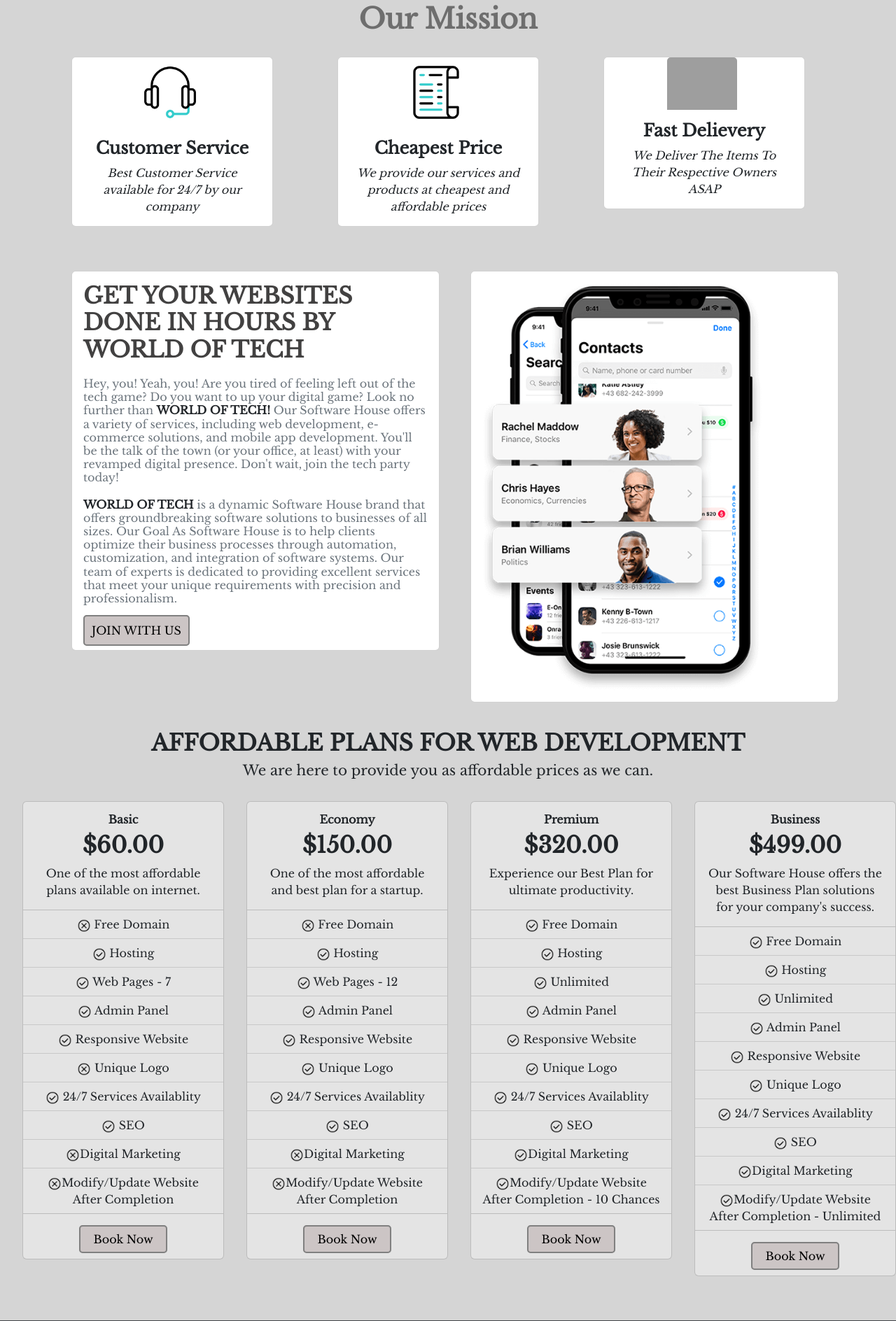
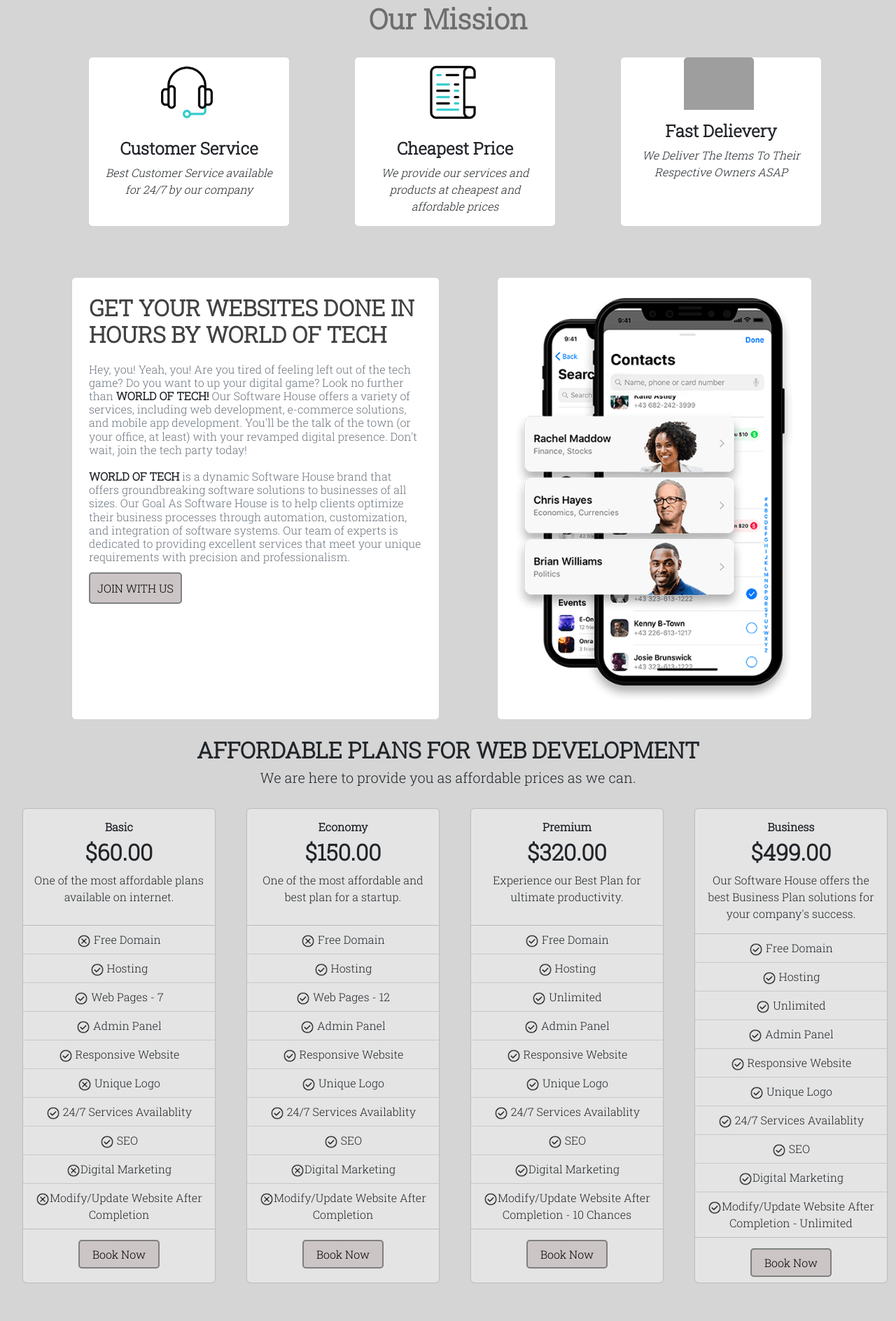
Before and after one commit to mesumbinshaukat/World-Of-Tech, a PHP site: page / in a window 1280 px wide. Shown: the part 551-2439 px from the top of the page at 70% size. Run offline with PHP 8.4, Linux system fonts and the light colour scheme; some libraries are stand-ins or nearby versions; grey boxes are pictures that could not be loaded.

Commit message:
comitted

```diff
--- a/css/style.css
+++ /dev/null
@@ -1,162 +0,0 @@
-@import url('https://fonts.googleapis.com/css2?family=Libre+Baskerville&family=Roboto+Mono:wght@300&display=swap');
-
-
-* {
-font-family: 'Libre Baskerville', serif;
-}
-.first_sp{
-    margin-left: 14rem !important;
-}
-.spacing{
-    margin-left: 4rem;
-}
-
-
-   .btn-animated {
-    position: relative;
-    display: inline-block;
-    padding: 10px 20px;
-    color: #fff;
-    font-size: 16px;
-    text-decoration: none;
-    text-transform: uppercase;
-    overflow: hidden;
-    transition: 0.5s;
-    /* margin-top: 40px; */
-    letter-spacing: 4px;
-  }
-
-   .btn-animated:hover {
-    background:  #464646 !important;
-    color: #ffffff;
-    border-radius: 5px;
-    box-shadow: 0 0 2px gray, 0 0 15px gray, 0 0 25px gray,
-      0 0 50px gray;
-  }
-
-   .btn-animated span {
-    position: absolute;
-    display: block;
-  }
-
-   .btn-animated span:nth-child(1) {
-    top: 0;
-    left: -100%;
-    width: 100%;
-    height: 2px;
-    background: linear-gradient(90deg, transparent, #fff);
-    animation: btn-anim1 1s linear infinite;
-  }
-
-  @keyframes btn-anim1 {
-    0% {
-      left: -100%;
-    }
-    50%,
-    100% {
-      left: 100%;
-    }
-  }
-
-   .btn-animated span:nth-child(2) {
-    top: -100%;
-    right: 0;
-    width: 2px;
-    height: 100%;
-    background: linear-gradient(180deg, transparent, #fff);
-    animation: btn-anim2 1s linear infinite;
-    animation-delay: 0.25s;
-  }
-
-  @keyframes btn-anim2 {
-    0% {
-      top: -100%;
-    }
-    50%,
-    100% {
-      top: 100%;
-    }
-  }
-
-   .btn-animated span:nth-child(3) {
-    bottom: 0;
-    right: -100%;
-    width: 100%;
-    height: 2px;
-    background: linear-gradient(270deg, transparent, #fff);
-    animation: btn-anim3 1s linear infinite;
-    animation-delay: 0.5s;
-  }
-
-  @keyframes btn-anim3 {
-    0% {
-      right: -100%;
-    }
-    50%,
-    100% {
-      right: 100%;
-    }
-  }
-
-  .btn-animated span:nth-child(4) {
-    bottom: -100%;
-    left: 0;
-    width: 2px;
-    height: 100%;
-    background: linear-gradient(360deg, transparent, #fff);
-    animation: btn-anim4 1s linear infinite;
-    animation-delay: 0.75s;
-  }
-
-
-
-  @keyframes btn-anim4 {
-    0% {
-      bottom: -100%;
-    }
-    50%,
-    100% {
-      bottom: 100%;
-    }
-  }
-
-/* Extra small devices (phones, 600px and down) */
-@media only screen and (max-width: 992px) {
-    .first_sp{
-        margin-left: 4rem !important;
-    }
-
-        .spacing{
-text-align: center;
-margin-top: 5px;
-}
-
-
-}
-
-/* Small devices (portrait tablets and large phones, 600px and up)
-@media only screen and (min-width: 600px) {...}
-
-/* Medium devices (landscape tablets, 768px and up) */
-/* @media only screen and (min-width: 768px) {...} */
-
-/* Large devices (laptops/desktops, 992px and up) */
-/* @media only screen and (min-width: 992px) {
-    * {
-        font-family: 'Lucida Sans', 'Lucida Sans Regular', 'Lucida Grande', 'Lucida Sans Unicode', Geneva, Verdana, sans-serif;
-        }
-
-
-    .first_sp{
-        margin-left: 10rem !important;
-    }
-    .spacing{
-        margin-left: 2rem;
-    } */
-/* } */
-
-/* Extra large devices (large laptops and desktops, 1200px and up) */
-/* @media only screen and (min-width: 1200px) {...} */
-
-
-/* About us styling */
--- a/index.php
+++ b/index.php
@@ -62,7 +62,7 @@
         <a href="#top"><img src="./Icons/keyboard_double_arrow_up_FILL0_wght400_GRAD0_opsz48.png" alt=""></a>
     </div>
 
-    <section id="" class="">
+    <section>
 
         <?php include("navbar.html");?>
 
--- a/navbar.html
+++ b/navbar.html
@@ -48,6 +169,40 @@
 
       </ul>
 
+    </div>
+  </div>
+</nav> -->
+
+<nav class="navbar navbar-expand-lg navbar-dark fixed-top smbg" id="navbar">
+  <div class="container-fluid">
+    <a class="navbar-brand" href="#"><img src="" alt="logo" width="140" class="rounded"></a>
+    <button class="navbar-toggler bg-dark" type="button" data-bs-toggle="collapse" data-bs-target="#navbarNav" aria-controls="navbarNav" aria-expanded="false" aria-label="Toggle navigation">
+      <span class="navbar-toggler-icon"></span>
+    </button>
+    <div class="collapse navbar-collapse justify-content-center " id="navbarNav">
+            <ul class="nav navbar-nav justify-content-center">
+              <li class="nav-item">
+                  <a class="nav-link active me-4 d-flex justify-content-center " aria-current="page" href="index.php">Home</a>
+              </li>
+              <li class="nav-item">
+                  <a class="nav-link active me-4 d-flex justify-content-center" aria-current="page" href="about.php">About us</a>
+              </li>
+              <li class="nav-item">
+                  <a class="nav-link active me-4 d-flex justify-content-center" aria-current="page" href="services.php">Services</a>
+              </li>
+              <li class="nav-item">
+                  <a class="nav-link active me-4 d-flex justify-content-center" aria-current="page" href="blog.php">Blogs</a>
+              </li>
+              <li>
+                <a href="contact.php" class="btn-animated d-flex justify-content-center text-white">
+                  <span class=""></span>
+                   <span class=""></span>
+                   <span class=""></span>
+                   <span class=""></span>
+                      Contact Us
+                    </a>
+              </li>
+          </ul>
     </div>
   </div>
 </nav>
--- a/plans.html
+++ b/plans.html
@@ -49,7 +49,7 @@
         </h6>
         <br>
         <div class="row">
-            <div class="col-lg-3 col-md-6 col-sm-12">
+            <div class="col-lg-3 col-md-6 col-sm-12 d-flex justify-content-center mb-4">
                 <div class="card text-center cardbg" style="width: 18rem;">
                     <div class="card-body">
                         <h3 class="fs-6 fw-bold">Basic</h3>
@@ -73,7 +73,7 @@
                     </div>
                   </div>
             </div>
-            <div class="col-lg-3 col-md-6 col-sm-12">
+            <div class="col-lg-3 col-md-6 col-sm-12 d-flex justify-content-center mb-4">
                 <div class="card text-center cardbg" style="width: 18rem;">
                     <div class="card-body">
                         <h3 class="fs-6 fw-bold">Economy</h3>
@@ -97,7 +97,7 @@
                     </div>
                   </div>
             </div>
-            <div class="col-lg-3 col-md-6 col-sm-12">
+            <div class="col-lg-3 col-md-6 col-sm-12 d-flex justify-content-center mb-4">
                 <div class="card text-center cardbg" style="width: 18rem;">
                     <div class="card-body">
                         <h3 class="fs-6 fw-bold">Premium</h3>
@@ -121,7 +121,7 @@
                     </div>
                   </div>
             </div>
-            <div class="col-lg-3 col-md-6 col-sm-12">
+            <div class="col-lg-3 col-md-6 col-sm-12 d-flex justify-content-center mb-4">
                 <div class="card text-center cardbg" style="width: 18rem;">
                     <div class="card-body">
                         <h3 class="fs-6 fw-bold">Business</h3>
--- a/secondcard.html
+++ b/secondcard.html
@@ -54,8 +54,8 @@
 <body>
     <div class="container">
         <div class="row overflow-hidden">
-            <div class="col-lg-6 col-md-6">
-                <div class="card">
+            <div class="col-lg-6 col-md-6 d-flex justify-content-center">
+                <div class="card p-2">
                     <div class="card-body">
                         <h5 class="card-title fs-2 fw-bolder mb-4 sftext">GET YOUR WEBSITES DONE IN HOURS BY WORLD OF
                             TECH</h5>
@@ -71,12 +71,12 @@
                             their business processes through automation, customization, and integration of software
                             systems. Our team of experts is dedicated to providing excellent services that meet your
                             unique requirements with precision and professionalism.</h6>
-                        <a href="contact.php" class="button ">JOIN WITH US</a>
+                        <a href="#" class="button ">JOIN WITH US</a>
                     </div>
                 </div>
             </div>
-            <div class="col-lg-6 col-md-6">
-                <div class="card ">
+            <div class="col-lg-6 col-md-6 d-flex justify-content-center">
+                <div class="card p-2">
                     <div class="card-body">
                        <img src="./Icons/mobile.png" class="ssimage" width="400" alt="">
 
--- a/startingcards.html
+++ b/startingcards.html
@@ -18,7 +18,7 @@
       }
      .image {
         width: 100px !important;
-        margin-left: 90px;
+        /* margin-left: 90px; */
     }
       .card{
         border: 2px solid rgb(209, 204, 204);
@@ -26,19 +26,19 @@
       @media screen and (min-width:375px) {
         .card{
           margin-left: 20px;
-          margin-bottom: 15px;
+          /* margin-bottom: 15px; */
         }
       }
         @media screen and (min-width:375px) and (max-width:412px) {
         .card{
-          margin-left: 48px;
+          /* margin-left: 48px; */
           margin-bottom: 20px;
         }
       }
       /* for iphone se */
         @media screen and (width:375px) and (height:667px) {
         .card{
-          margin-left: 38px;
+          /* margin-left: 38px; */
           margin-bottom: 20px;
         }
       }
@@ -52,48 +52,48 @@
         /* for samsung galaxy s8 */
         @media screen and (width:360px) and (height:740px) {
         .card{
-          margin-left: 25px;
+          /* margin-left: 25px; */
           margin-bottom: 20px;
         }
       }
       @media screen and (width:412px) and (min-width:820px) {
         .card{
-          margin-left: 20px;
+          /* margin-left: 20px; */
           margin-bottom: 45px;
         }
-        .thirdcard{
+        /* .thirdcard{
           margin-left: 12rem;
-        }
+        } */
       }
       @media screen and (min-width:820px) and (max-width:1024px) {
         .card{
-          margin-left: 24px;
+          /* margin-left: 24px; */
           margin-bottom: 45px;
         }
-        .thirdcard{
+        /* .thirdcard{
           margin-left: 12.5rem;
-        }
+        } */
       }
       @media screen and (min-width:768px) and (max-width:1024px) {
         .card{
-          margin-left: 24px;
+          /* margin-left: 24px; */
           margin-bottom: 45px;
         }
-        .thirdcard{
+        /* .thirdcard{
           margin-left: 12.5rem;
-        }
+        } */
       }
       @media screen and (min-width:540px) and (height:720px) {
         .card{
-          margin-left: 110px;
+          /* margin-left: 110px; */
           margin-bottom: 45px;
         }
       }
-      @media screen and (min-width:1024px) and (height:600px) {
+      /* @media screen and (min-width:1024px) and (height:600px) {
         .card{
           margin-left: 10px;
         }
-      }
+      } */
 
     </style>
 </head>
@@ -108,7 +108,7 @@
 
     <div class="container">
         <div class="row overflow-hidden">
-            <div class="col-lg-4 col-md-6 text-center">
+            <div class="col-lg-4 col-md-6 text-center d-flex justify-content-center mb-4">
                 <div class="card" style="width: 18rem;" data-aos="fade-left">
                     <img src="./Icons/support.gif" class="card-img-top image" alt="...">
                     <div class="card-body">
@@ -118,7 +118,7 @@
                     </div>
                   </div>
             </div>
-            <div class="col-lg-4 col-md-6 text-center">
+            <div class="col-lg-4 col-md-6 text-center d-flex justify-content-center mb-4">
                 <div class="card" style="width: 18rem;" data-aos="fade-down">
                     <img src="./Icons/output-onlinegiftools (1).gif"  class="card-img-top image" alt="...">
                     <div class="card-body">
@@ -127,7 +127,7 @@
                       <!-- <a href="#" class="btn btn-primary">Go somewhere</a> -->
                     </div>
                   </div>
-            </div> <div class="col-lg-4 text-center">
+            </div> <div class="col-lg-4 text-center d-flex justify-content-center mb-4">
                 <div class="card thirdcard" style="width: 18rem;" data-aos="fade-right">
                     <img src="./Icons/route.gif" class="card-img-top image" alt="...">
                     <div class="card-body">
```
Also changed, not shown: other parts of navbar.html (+132 -11 lines).
